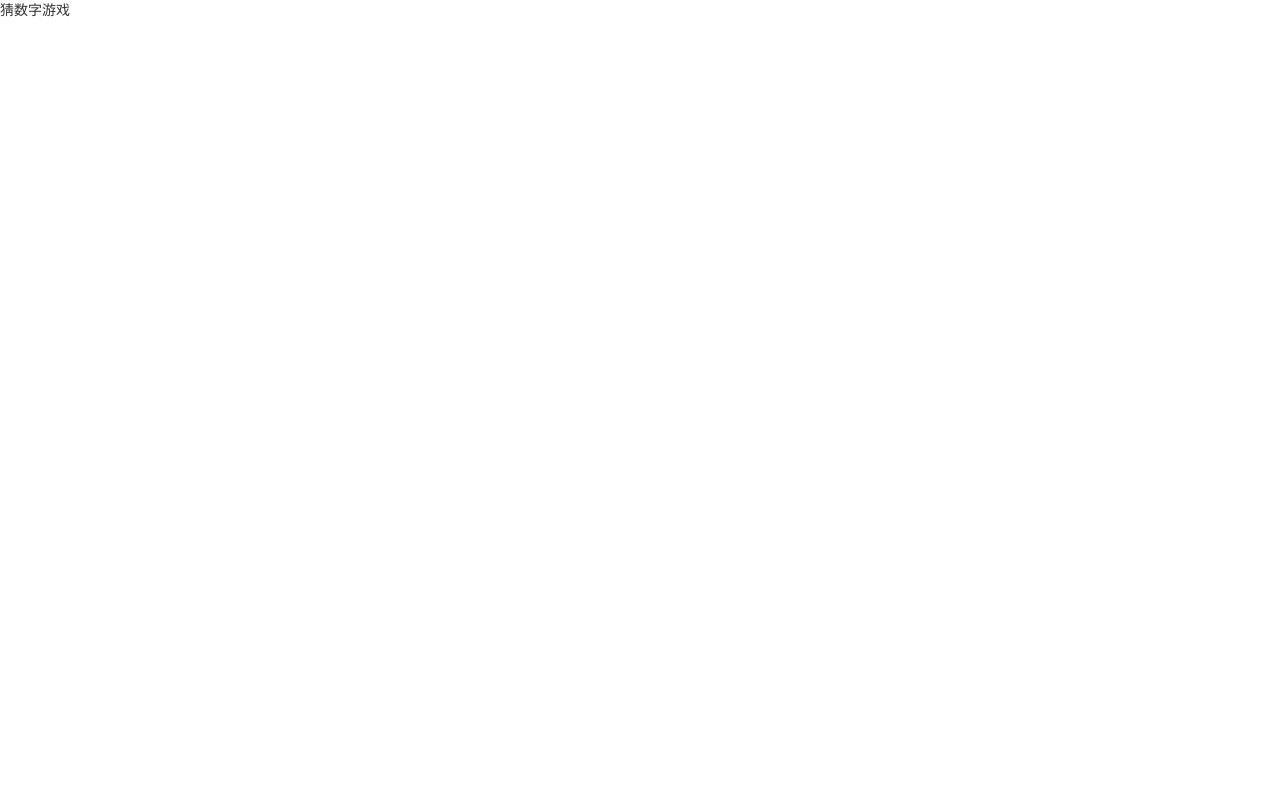
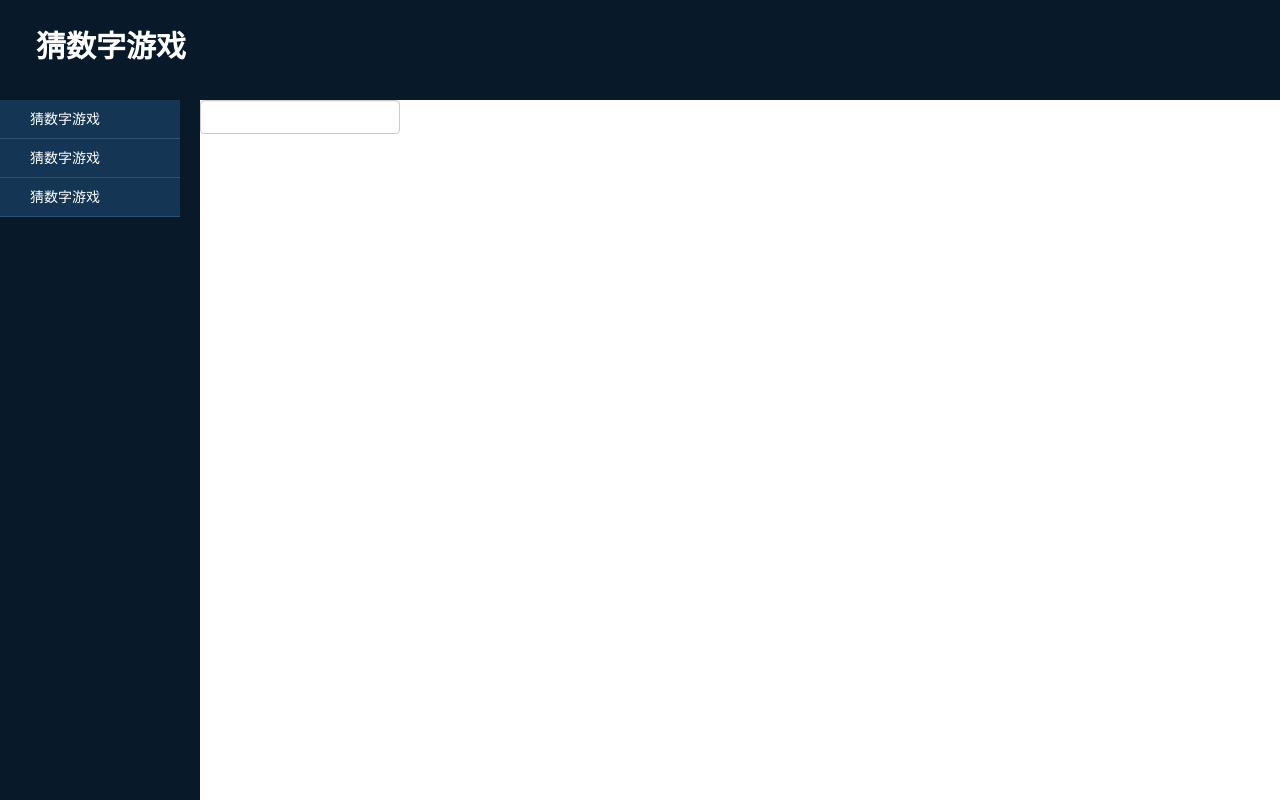
Before and after one commit to cloud-first/admine, a website: page src/html/main.html in a window 1280 px wide. Drawn offline with Linux system fonts and the light colour scheme.

Commit message:
鬼知道我在写什么
鬼知道我在写什么

```diff
--- /dev/null
+++ b/src/css/index.css
@@ -0,0 +1,56 @@
+html, body, ul, li, ol, dl, dd, dt, p, h1, h2, h3, h4, h5, h6, form, fieldset, legend, img { margin:0; padding:0; }
+fieldset, img { border:none; }
+address, caption, cite, code, dfn, th, var { font-style:normal; font-weight:normal; }
+ul, ol {list-style:none;}
+body {font-family: "微软雅黑";}
+html,body{height: 100%;width: 100%;}
+.top{height: 100px; background-color:#081929;position: fixed;top: 0;
+	left: 0;
+	width: 100%;
+	z-index: 20;
+}
+.wh{color: #FFFFFF;}
+.top-name{font-size: 30px;float: left;margin: 26px  0px 0px 36px;font-weight: bold;}
+.intop-rig{ float: right;margin: 30px 50px 0px 0px;}
+.intop-rig span{cursor: pointer;}
+
+
+.main{background: #081929;position: fixed;left: 0px; top: 100px; bottom: 0px;right: 0px;}
+
+.main-lef{width: 200px;float: left;height: 100%; background-color:#081929;
+position: fixed;
+top: 100px;
+}
+.inputClass{
+	width: 200px;
+}
+.navall{
+	position: fixed;
+	margin: 0;padding: 0;
+	width: 180px;
+	top: 100px;
+	left: 0
+}
+.navall li a{
+	display:block;
+	 height: 39px;
+	  line-height: 39px;
+	  color: #FFFFFF;
+	  border-bottom: 1px solid #2a5379;
+	  padding-left: 30px;
+		text-decoration: none; background-color: #143554;}
+.nav_active{
+	background: #002A80;
+}
+.btn_fanhui{
+	margin-left: 20px;
+	height: 30px;
+	font-size: 12px;
+}
+
+.main-rig{margin-left: 200px; min-width: 1000px;background: #fff;min-height: 600px;overflow-x: hidden;z-index: 10;height: 100%;
+}
+.geted_btn{
+	float: right;
+}
+.rigall{min-width: 1000px;}
--- a/src/html/main.html
+++ b/src/html/main.html
@@ -6,22 +6,25 @@
 		<link rel="stylesheet" type="text/css" href="../css/bootstrap.min.css"/>
 		<script src="../js/jquery-2.0.3.min.js" type="text/javascript" charset="utf-8"></script>
 		<script src="../js/bootstrap.min.js"></script>
-		<script type="../js/public.js"></script>
+		<script src="../js/public.js"></script>
+		<link rel="stylesheet" type="text/css" href="../css/index.css">
 	</head>
 	<body style="overflow-x: hidden;">
 		<!--头部-->
-		<div  class="top">
+		<div class="top">
 			<div class="top-name  wh">猜数字游戏</div>
 		</div>
 
 		<div  class="main">
 			<!--第二部分-->
-			<div  class="main-lef">
+			<div class="main-left">
 
 			</div>
 			<!--第二部分-->
 			<div  class="main-rig">
-
+				<div class="inputClass">
+					<input class="form-control" type="" name="" id="cred_qiye" value="" placeholder="">
+				</div>
 
 			</div>
 
--- a/src/js/public.js
+++ b/src/js/public.js
@@ -1,5 +1,5 @@
 $(function(){
-	$('.main-lef').html('<div class=""  style="width: 180px;margin: 0 auto;">'+
+	$('.main-left').html('<div class=""  style="width: 180px;margin: 0 auto;">'+
     '<ul  class="navall">'+
     	 '<li><a class="actives">猜数字游戏</a></li>'+
     	 '<li><a href="/">猜数字游戏</a></li>'+
```
